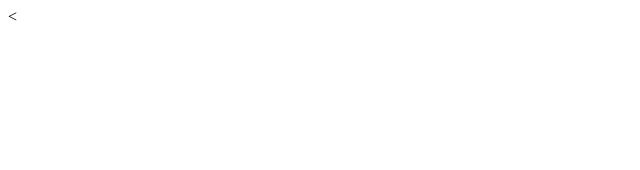
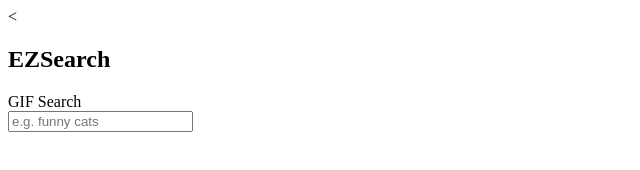
Before and after one commit to majdya/GIFit, a plain HTML site: page Public/index.html in a window 1280 px wide. Shown: the whole page, without its empty margins (0-640 px from the left). Drawn offline with Linux system fonts and the light colour scheme.

Commit message:
added a section, added a label, added a search-bar

```diff
--- a/Public/index.html
+++ b/Public/index.html
@@ -7,5 +7,15 @@
     <meta name="viewport" content="width=device-width, initial-scale=1.0" />
     <link rel="stylesheet" href="style.css" />
   </head>
-  <body></body>
+  <body>
+    <section>
+      <h2>EZSearch</h2>
+
+      <label for="search-input">GIF Search</label> <br />
+      <input type="text" id="search-input" placeholder="e.g. funny cats" />
+
+      <div id="search-results"></div>
+      <img id="image" src="" alt="" />
+    </section>
+  </body>
 </html>
```
